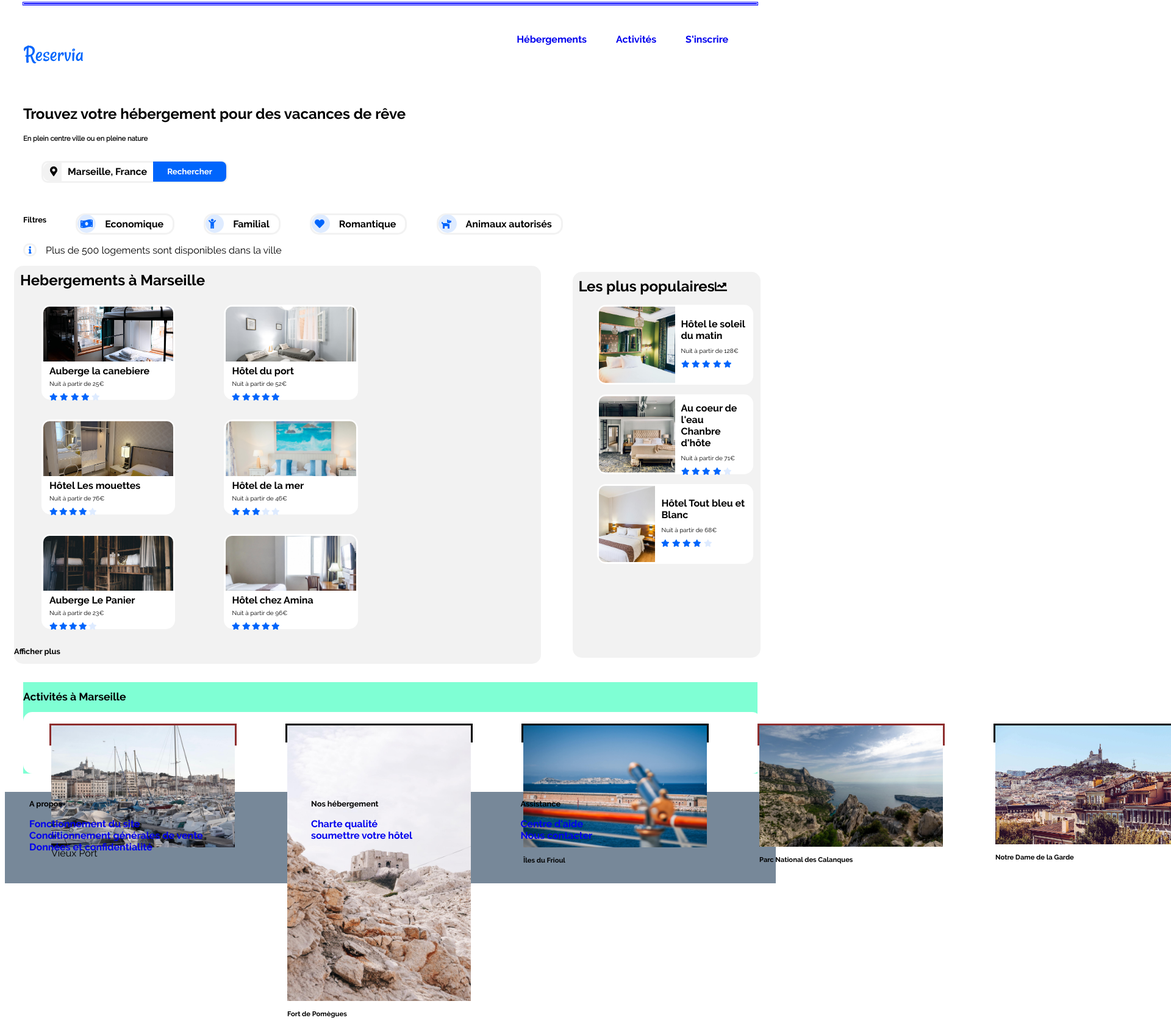
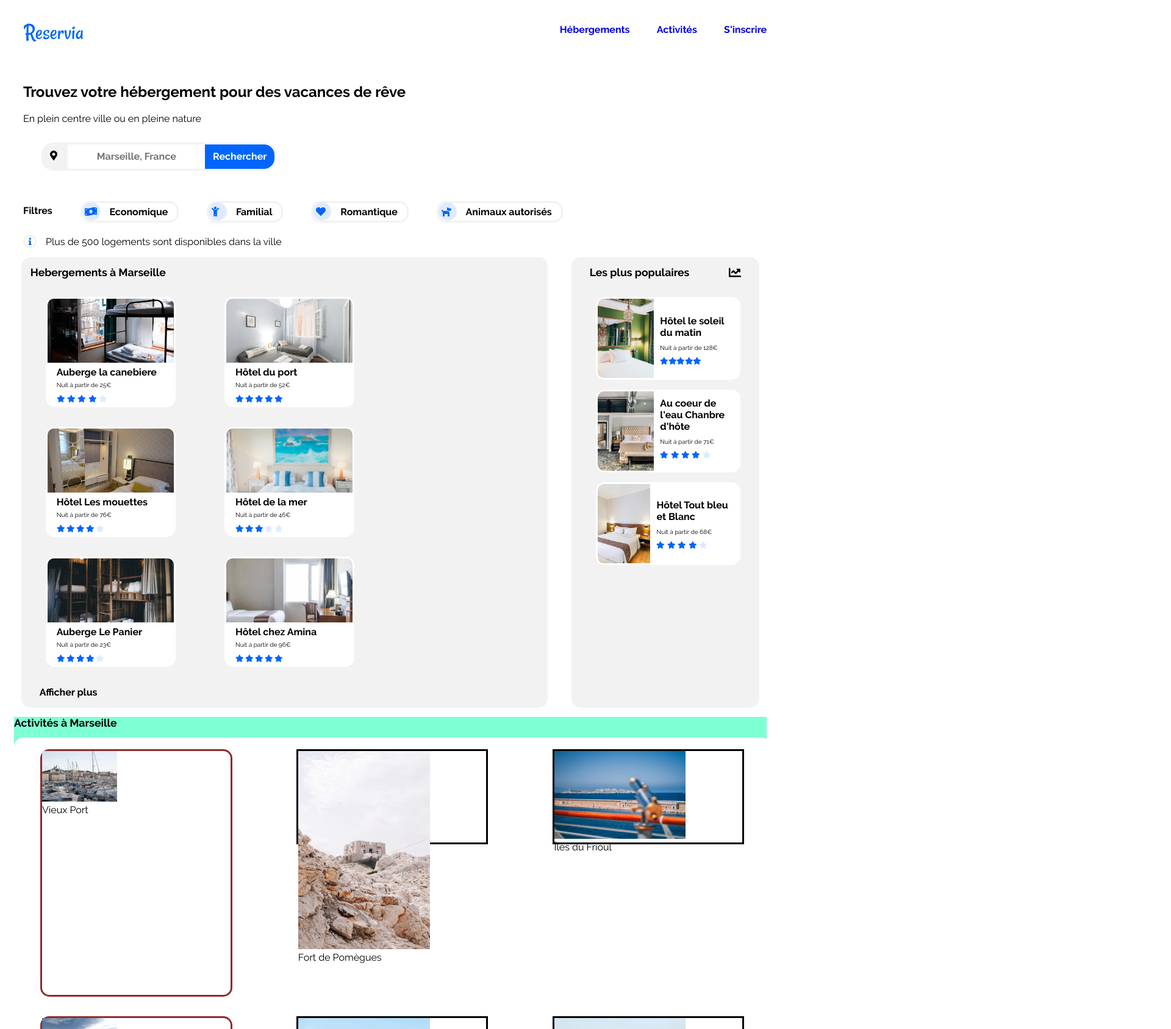
Before and after one commit to PhVidalOC/PhilippeVidal_2_09032021, a plain HTML site: page index_P2.html in a window 1280 px wide. Shown: the part 5-1693 px from the top of the page at 61% size, 1920 px wide, since content can reach past the window. Drawn offline with Linux system fonts and the light colour scheme.

Commit message:
mise en page premiere partie

```diff
--- a/index_P2.html
+++ b/index_P2.html
@@ -24,10 +24,10 @@
                             <li><a href="#hebergement">Hébergements</a></li>
 
                             <!-- choix activités-->
-                            <li><a href="#activites">Activités</a></li>
+                            <li class="small"><a href="#activites">Activités</a></li>
 
                             <!-- s'inscrire-->
-                            <li><a href="#inscription">S'inscrire</a></li>
+                            <li class="small"><a href="#">S'inscrire</a></li>
                         </ul>
                     </nav>
             </div>
@@ -36,25 +36,29 @@
         <section class="trouver">
             <!-- Titre sous-titre -->
             <h1>Trouvez votre hébergement pour des vacances de rêve</h1>
-            <h5>En plein centre ville ou en pleine nature</h5>
+            <p>En plein centre ville ou en pleine nature<p>
             <!-- Section selection ville--> <!-- c hoix ville-->
             <!-- Baniere selection recherche-->
             <div id= recherche>
                 <div id= "map">
                     <i class="fas fa-map-marker-alt"></i>
                 </div>
-                <div id= "ville_fr">
-                    <p>Marseille, France</p>
-                </div>
-                <button type="submit">Rechercher</button>
+                <form id= "ville_fr" method="post" action="#">
+                    <p>
+                        <input type="text" name="ville" id="ville" placeholder="Marseille, France"/>
+                    </p>
+                </form>
+                    <p class="button">
+                        <input type="submit" value="Rechercher"/>
+                    </p>
             </div>
         </section>
 
         <!-- filtres _ 4 Banieres-->
-        <section >
+        <aside >
             <div id= "filtres">
                 <div>
-                    <h3>Filtres</h3>
+                    <p>Filtres<p>
                 </div>
                 <div class="filter">
                 <!-- Logo Tarif -->
@@ -95,14 +99,14 @@
                     </div>
                     <p>Plus de 500 logements sont disponibles dans la ville</p>
             </div>
-        </section>
+        </aside>
 
         <main>
             <!-- Section Resultat hebergements dans ville choisie -->
             <!-- liste -->
             <!-- lieu, tarif, avis-->
             <section class="ville">
-                <h1 id="hebergement">Hebergements à Marseille</h1>
+                <h2 id="hebergement">Hebergements à Marseille</h2>
                 <div class= marseille>
                     <figure class= "fig1">
                         <img src="images/hebergements/2_large/marcus-loke-WQJvWU_HZFo-unsplash.jpg" alt="la_canebiére"/>
@@ -184,16 +188,23 @@
             <!-- Nav _ Logo Les plus populaire-->
             <!-- lieu, tarif, avis-->
             <section class="populaires">
-	                <h1>Les plus populaires<i class="fas fa-chart-line"></i></h1>
+                    <div class="pop-title">
+	                        <h2>Les plus populaires</h2>
+                        <div>
+                            <i class="fas fa-chart-line"></i>
+                        </div>
+                    </div>
 		        <figure class= "fig2">
                         <img src="images/hebergements/2_large/emile-guillemot-Bj_rcSC5XfE-unsplash.jpg" alt="soleil"/>
                         <figcaption>Hôtel le soleil du matin
                             <p>Nuit à partir de 128€</p>
+                            <div class="star">
 			                <i class="fas fa-star"></i>
 			                <i class="fas fa-star"></i>
 			                <i class="fas fa-star"></i>
 			                <i class="fas fa-star"></i>
 			                <i class="fas fa-star"></i>
+                            </div>
                         </figcaption>
 		        </figure>
 
@@ -234,30 +245,29 @@
                     </figure>
 		            <figure class= "fig_h">
 			            <img src="images/activites/2_large/paul-hermann-QFTrLdQIRhI-unsplash.jpg" alt="Fort"/>
-			            <figcaption><h4>Fort de Pomègues</h4></figcaption>
+			            <figcaption>Fort de Pomègues</figcaption>
                     </figure>
                     <figure  class= "fig_h">
 			            <img src="images/activites/2_large/kevin-hikari-rV_Qd1l-VXg-unsplash.jpg" alt="Frioul"/>
-			            <figcaption><h4>Îles du Frioul</h4></figcaption>
+			            <figcaption>Îles du Frioul</figcaption>
                     </figure>
 
 
                     <figure class= "fig_v">
 			            <img src="images/activites/2_large/kilyan-sockalingum-NR8-cBCN3aI-unsplash.jpg" alt="Calanques"/>
-			            <figcaption><h4>Parc National des Calanques</h4></figcaption>
+			            <figcaption>Parc National des Calanques</figcaption>
                     </figure>
 
 
 		            <figure class= "fig_h">
 			        <img src="images/activites/2_large/florian-wehde-xW9e8gdotxI-unsplash.jpg" alt="dame"/>
-			            <figcaption><h4>Notre Dame de la Garde</h4></figcaption>
+			            <figcaption>Notre Dame de la Garde</figcaption>
                     </figure>
 
 		            <figure class= "fig_h">
 			        <img src="images/activites/2_large/lena-paulin-wH2-EJoDcV0-unsplash.jpg" alt="longchamp"/>
-			        <figcaption><h4>Parc Longchamp</h4></figcaption>
+			        <figcaption>Parc Longchamp</figcaption>
                     </figure>
-
             </div>
         </article>
 
@@ -270,9 +280,9 @@
                 <nav class= "propos">
                     <h3>A propos</h3>
                     <ul>
-                        <li><a href="#fonctionnement-html">Fonctionnement du site</a></li>
-                        <li><a href="#cgv-html">Conditionnement générales de vente</a></li>
-                        <li><a href="#confidentialite-html">Données et confidentialité</a></li>
+                        <li><a href="#">Fonctionnement du site</a></li>
+                        <li><a href="#">Conditionnement générales de vente</a></li>
+                        <li><a href="#">Données et confidentialité</a></li>
                     </ul>
                 </nav>
 
@@ -283,8 +293,8 @@
                 <nav class= "hebergements">
                     <h3>Nos hébergement</h3>
                     <ul>
-                        <li><a href="#charte-html">Charte qualité</a></li>
-                        <li><a href="#soumettre-html">soumettre votre hôtel</a></li>
+                        <li><a href="#">Charte qualité</a></li>
+                        <li><a href="#">soumettre votre hôtel</a></li>
                     </ul>
                 </nav>
 
@@ -295,8 +305,8 @@
                 <nav class= "assistance">
                     <h3>Assistance</h3>
                     <ul>
-                        <li><a href="#aide-html">Centre d'aide</a></li>
-                        <li><a href="#contact-html">Nous contacter</a></li>
+                        <li><a href="#">Centre d'aide</a></li>
+                        <li><a href="#">Nous contacter</a></li>
                     </ul>
                 </nav>
             </div>
--- a/style_P2.css
+++ b/style_P2.css
@@ -34,31 +34,39 @@ body
 
 #bloc_page
 {
-    width: 1200px;
-    margin: auto;
-    border-style: double;
-    border-color: blue;
+    width: 1024px;
+
 }
 
 #titre_principal
 {
     display: flex;
     justify-content: space-between;
-    margin: 30px;
+
 }
 
 #logo img
 {
     width: 100px;
     height: 100px;
+    padding-left: 30px;
 }
 
+#navigation
+{
+    width: 30%;
+    padding-right: 15px;
+}
+#navigation li
+{
+    display: flex;
+}
 #navigation ul
 {
+    list-style-type: none;
     display: flex;
-    justify-content: flex-end;
-    flex-wrap: nowrap;
-    list-style-type: none;
+    justify-content: space-between;
+    align-content: flex-end;
 }
 
 nav a
@@ -66,18 +74,22 @@ nav a
     font-family: 'ralewaybold', serif;
 	font-size: 1em;
     text-decoration-line: none;
-    padding-right: 3em;
-}
-a:visited
-{
-    color: #0065fc;
+    padding-top: 20px;
 }
 a:hover
 {
-    text-decoration-line: overline;
-    color: #005500;
+    border-top: 2px solid;
+    border-top-color: #0065FC;
 }
 
+.navigation a:visited
+{
+    color: #0065FC;
+}
+a:active
+{
+    color:#F2F2F2
+}
 
 section
 {
@@ -101,19 +113,10 @@ h3
     font-size: 0.8em;
 }
 
-h4
-{
-    font-family: 'ralewaybold', serif;
-    font-size: 0.7em;
-}
-
-h5
-{
-    font-family: 'ralewayregular', serif;
-    font-size: 0.7em;}
 
 .trouver
 {
+    width: 50%;
     margin: 30px;
 }
 
@@ -124,10 +127,9 @@ h5
     flex-direction: row;
     justify-content: space-between;
     align-items: center;
-    width: 300px;
-    height: 30px;
-    border-radius: 10px;
-
+    width: 60%;
+    height: 40px;
+    border-radius: 20px;
     border-style: solid;
     border-color: #F2F2F2;
     font-family: 'ralewaybold', serif;
@@ -135,34 +137,52 @@ h5
 }
 #map
 {
-    width: 10%;
-    height: 100%;
-    border-radius: 10px 0 0 10px;
-    border: none;
+    width: 40px;
+    height: 40px;
+    border-radius: 17px 0 0 17px;
     background-color: #F2F2F2;
+
 }
 .fa-map-marker-alt
 {
-
+    padding-top: 4px;
     padding-left: 6px;
 }
-#ville_fr
+#ville
 {
-    line-height: 0px;
     text-align: center;
+
+    background:none;
+    border: hidden;
+}
+#ville_fr input
+{
+
+    text-align: center;
+    font-family: 'ralewaybold', serif;
+    font-size: 1em;
 }
 
-button
+.button
 {
-    width: 40%;
-    height: 110%;
-    border-radius:  0 8px 8px 0;
-    border: none;
-    font-family: 'ralewaybold', serif;
+    width: 30%;
+    height: 40px;
+    border-radius:  0 17px 17px 0;
+
     background-color: #0065FC;
     color: #FFFFFF;
 }
+.button input
+{
+    width: 100%;
+    height: 100%;
+    font-family: 'ralewaybold', serif;
+    font-size: 1em;
+    color:#ffffff;
+    background-color: unset;
+    border:unset
 
+}
 #filtres
 {
     font-family: 'ralewaybold', serif;
@@ -248,29 +268,25 @@ button
 main
 {
     font-family: 'ralewayregular', serif;
-
+    display: flex;
+    justify-content: space-around;
     margin-left: 15px;
     margin-right: 15px;
-    display: flex;
-    justify-content: space-between
 }
 
-main h1
-{
-    margin: 10px;
-}
-main h2
-{
-    padding-top: .5em;
-}
 
 .ville
 {
     width: 70%;
     text-align: left;
-    position: relative;
 	background-color: #f2f2f2;
 	border-radius: 15px;
+
+}
+
+.ville h2
+{
+    padding-left: 15px;
 }
 .marseille
 {
@@ -278,19 +294,21 @@ main h2
     text-align: left;
     justify-content: left;
     flex-wrap: wrap;
-    margin: 5px;
 }
 
 .fig1
 {
-    background-color: #ffffff;
-    border-radius: 15px;
-    width: 25%;
-    height: 150px;
-    display: flex;
-    padding: 3px;
+    width: 24%;
+    height: 175px;
     justify-content: flex-start;
     flex-direction: column;
+    background-color: #ffffff;
+    padding: 3px;
+    border-radius: 15px;
+
+    display: flex;
+
+
     text-align: left;
     line-height: .7em;
 
@@ -298,8 +316,8 @@ main h2
 
 .fig1 img
 {
+    border-radius: 10px 10px 0 0;
     height: 60%;
-    border-radius: 10px 10px 0 0;
     object-fit: cover;
 }
 
@@ -313,10 +331,10 @@ main h2
 .fig1 figcaption
 {
     font-family: 'ralewaybold', serif;
-    padding: 10px;
     text-align: left;
+    padding-left: 15px;
+    padding-top: 10px;
 }
-
 
 figure p
 {
@@ -324,33 +342,40 @@ figure p
     font-size: 10px;
 }
 
-
+.ville h3
+{
+    font-size: 1em;
+    padding-left: 30px;
+}
 
 .populaires
 {
+    width: 25%;
     text-align: left;
-    width: 25%;
+
     background-color: #f2f2f2;
 	border-radius: 15px;
-    margin: 10px;
+    margin-left: 15px;
 }
+.pop-title
+{
+    display: flex;
+    justify-content: space-between;
+    padding-left: 30px;
 
-.populaires h1
-{
-    width: 100%;
 }
-
 .fa-chart-line
 {
     font-size: 20px;
-justify-items: right;
+    padding-right: 30px;
+    padding-top: 15px;
 }
 
 
 .fig2
 {
-    height: 125px;
-    width: 250px;
+    width: 75%;
+    height: 130px;
     border-radius: 15px;
     background-color: #ffffff;
     display: flex;
@@ -359,11 +384,11 @@ justify-items: right;
 }
 .fig2 img
 {
-    width: 50%;
-    height: 125px;
+    object-fit: cover;
+    width: 40%;
     border-radius: 10px  0 0 10px;
 
-    object-fit: cover;
+
 }
 .fig2 figcaption
 {
@@ -373,17 +398,20 @@ justify-items: right;
     align-content: flex-end;
 }
 
+.star
+{
+    display: flex;
+    align-items: flex-end;
+}
+
 
 article
 {
+    height: 600px;
     font-family: 'ralewayregular', serif;
-    height: 150px;
-    display: flex;
-    justify-content: space-between;
-    flex-direction: column;
-    margin: 30px;
-    align-content: flex-start;
-    align-content: space-between;
+    margin-left: 15px;
+    margin-right: 15px;
+
     background-color: aquamarine;
 
 }
@@ -391,20 +419,15 @@ article
 
 .actcfig
 {
-    height: 100px;
     width: 100%;
+    height: 500px;
     display: flex;
     justify-content: left;
     justify-content: space-between;
-
-
-
-
-
+    flex-direction: row;
+    flex-wrap: wrap;
     border-radius: 15px;
     background-color: #ffffff;
-    display: flex;
-    flex-direction: row;
     padding: 3px;
 
 
@@ -414,34 +437,34 @@ article
 .fig_v
 {
     width: 25%;
-    height: 30px;
-    display: flex;
-    justify-content: left;
-    align-content: flex-start;
-    flex-direction: column;
+    height: 400px;
+
     border-style: solid;
+    border-radius: 15px;
     border-color: #8d2d2d;
-
-
-
 
 }
 
 .fig_h
 {
     width: 25%;
-    height: 25px;
-    display: flex;
-    justify-content: left;
-    align-content: flex-start;
-    flex-direction: column;
+    height: 150px;
+
     border-style: solid
-
-
 
 }
 
+.fig_h img
+{
+    width: 70%;
+    object-fit: cover;
 
+}
+.fig_v img
+{
+    object-fit: cover;
+    width: 40%;
+}
 
 
 footer
@@ -451,13 +474,12 @@ footer
     background-color: lightslategray;
     display: flex;
     flex-wrap: nowrap;
+    margin-top: 45px;
+
 }
 
 
-#pied h3
-{
-margin-left: 40px;
-}
+
 
 #pied
 {
@@ -469,9 +491,14 @@ margin-left: 40px;
     align-content: flex-start;
     list-style-type: none;
     justify-content: space-between;
-    margin-bottom: 0px;
 
 }
+
+#pied h3
+{
+margin-left: 40px;
+}
+
 #pied ul
 {
     list-style-type: none;
```
Lines whose indentation alone changed are shown as unchanged.
